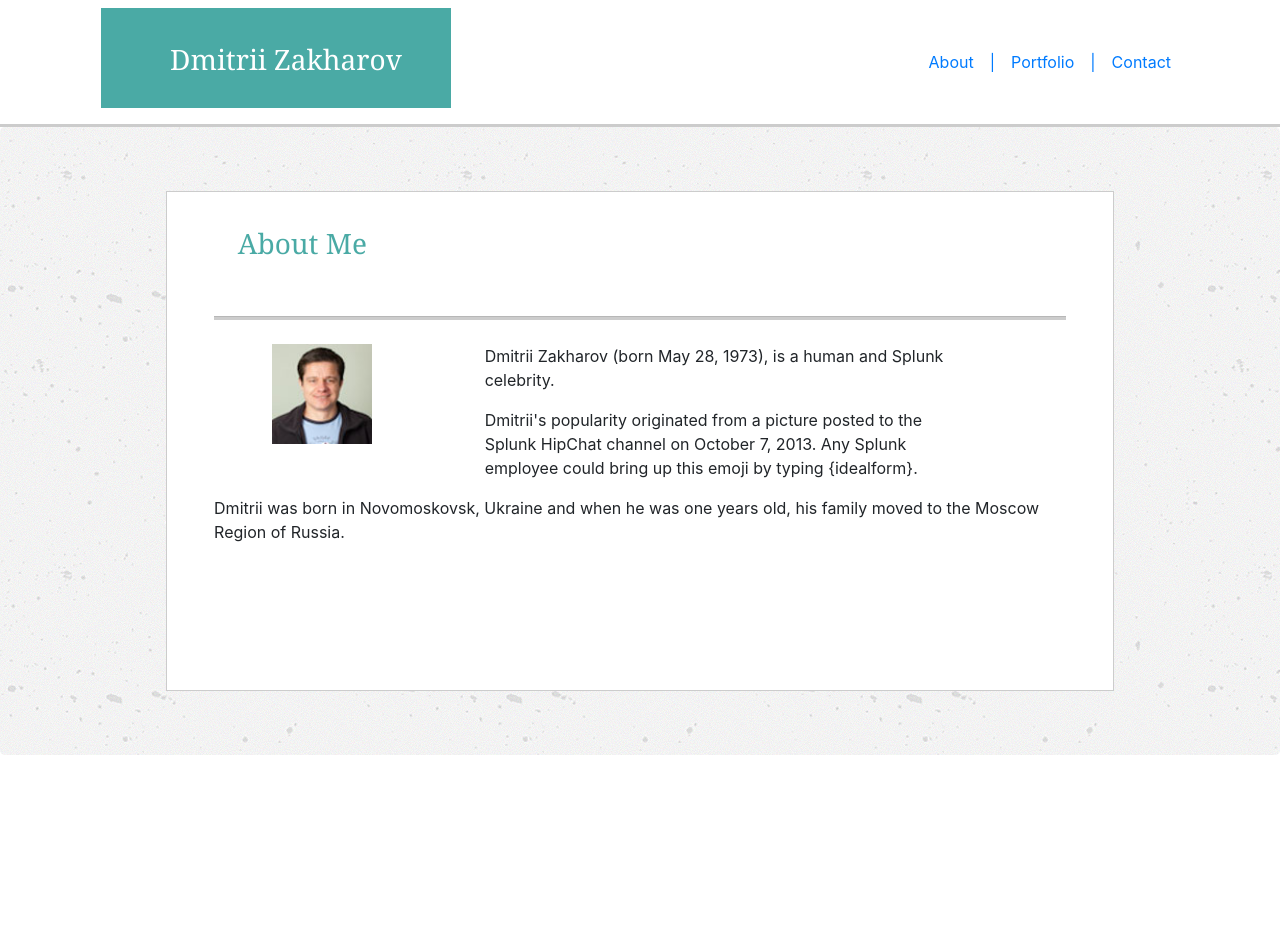
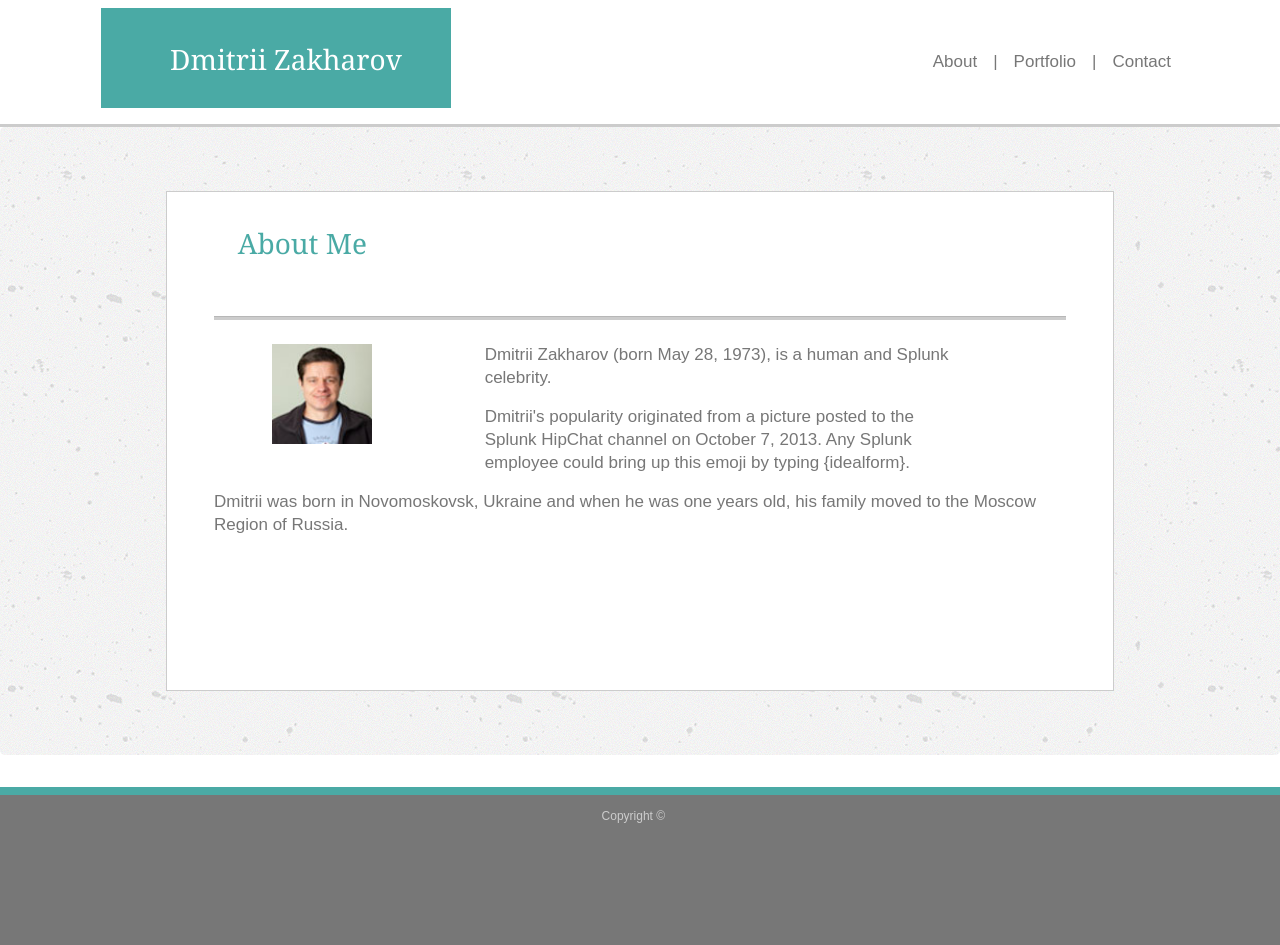
Before and after one commit to dmitrii4github/Bootstrap-Portfolio, a plain HTML site: page index.html in a window 1280 px wide. Before the commit the page ends 800 px from the top, so only its background shows below. Drawn offline with nearby package versions, Linux system fonts and the light colour scheme.

Commit message:
Finished 1st page

```diff
--- a/assets/css/style.css
+++ b/assets/css/style.css
@@ -1,4 +1,4 @@
-/*body {
+body {
 	padding: 0;
 	margin: 0;
 	font-family: 'Arial', 'Helvetica Neue', Helvetica, sans-serif;
@@ -6,7 +6,7 @@
 	line-height: 135%;
 	color:	#777777;
 	background: white;
-  }*/
+  }
 
   /*.container {
 	  width: 960px;
@@ -67,14 +67,18 @@
 	margin-left:11%;
 	margin-right:11%;
 	border: 1px #cccccc solid;
-}
+	}
+
+	.nav-link {
+		color: #777777;
+	}
+
+    a:default {
+		color: #777777;
+	}
 
     a:hover {
     color: rgb(214, 22, 22);
-	}
-
-	a:focus {
-		color: blue;
 	}
 
 	a:active {
@@ -168,8 +172,8 @@
 	}
 
 	#copyright {
-		padding-top: 50px;
-		padding-left: 700px;
+		padding-top: 10px;
+		padding-left: 47%;
 		color: #cccccc;
 		font-size: 12px;
 	}
--- a/index.html
+++ b/index.html
@@ -20,19 +20,19 @@
             <div class="collapse navbar-collapse">
                     <ul class="navbar-nav ml-auto">
                     <li class="nav-item active">
-                        <a class="nav-link" href="#">About<span class="sr-only">(current)</span></a>
+                        <a class="nav-link" href="index.html">About<span class="sr-only">(current)</span></a>
                     </li>
                     <li class="nav-item active">
                             <a class="nav-link" href="#">|</a>
                     </li>
                     <li class="nav-item">
-                        <a class="nav-link" href="#">Portfolio</a>
+                        <a class="nav-link" href="portfolio.html">Portfolio</a>
                     </li>
                     <li class="nav-item active">
                             <a class="nav-link" href="#">|</a>
                     </li>
                     <li class="nav-item">
-                            <a class="nav-link" href="#">Contact</a>
+                            <a class="nav-link" href="contact.html">Contact</a>
                     </li>
                     </ul>
                 </div>
@@ -104,6 +104,12 @@
             </div>
     </div>
 
+    <div id="divider3"></div>
+    <footer>
+        <div id="copyright">Copyright ©</div>
+    </footer>
+
+
     <!-- Jumbotron element
     <div class="jumbotron">
         <div class="row">
```
